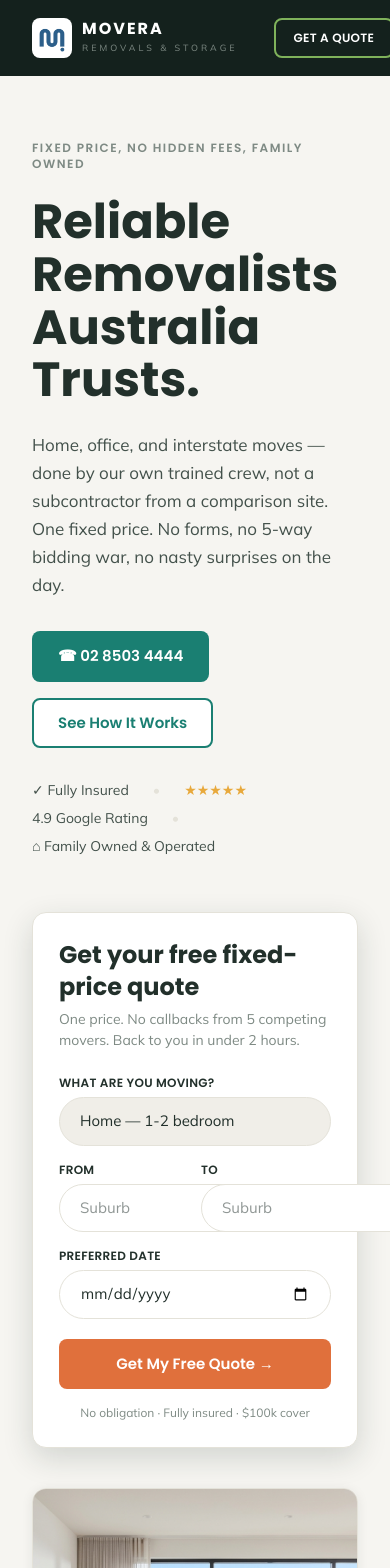
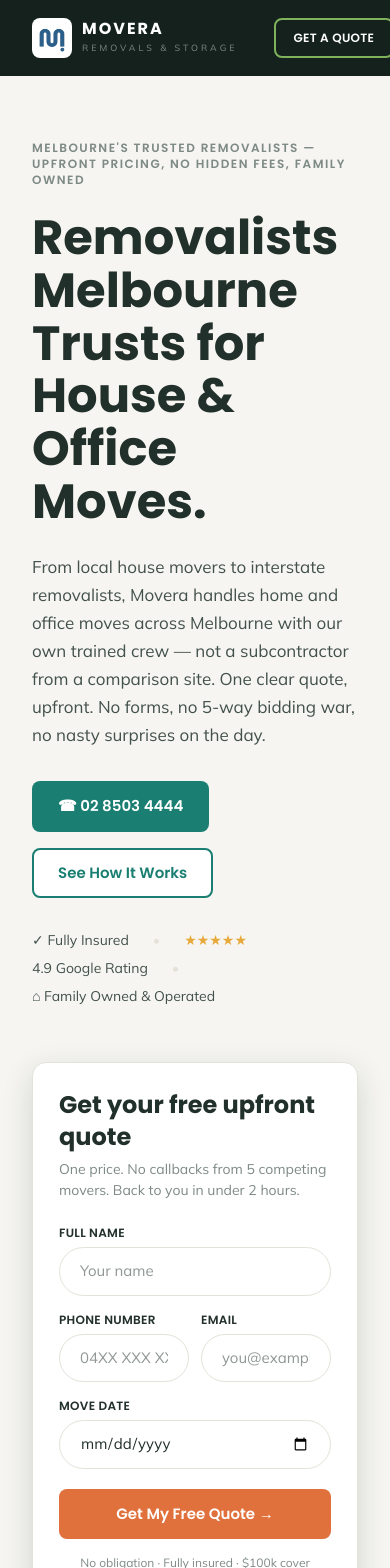
Before and after one commit to saksham-dev0/themovera, a Next.js app: page / in a window 390 px wide. Shown: the top 1568 px of the page. Built offline with nearby package versions, Linux system fonts and the light colour scheme.

Commit message:
FEAT: few changes

```diff
--- a/app/layout.tsx
+++ b/app/layout.tsx
@@ -15,8 +15,9 @@
 });
 
 export const metadata: Metadata = {
-  title: "Movera — Melbourne Removalists",
-  description: "Reliable removalists Melbourne trusts. Fixed price, no hidden fees.",
+  title: "Removalists Melbourne | Movera — Furniture & House Movers",
+  description:
+    "Movera is a trusted removalists Melbourne relies on for local, interstate and office moves. Upfront quotes, professional movers, no hidden fees. Get your free quote today.",
 };
 
 export default function RootLayout({
--- a/app/page.tsx
+++ b/app/page.tsx
@@ -2,7 +2,7 @@
 import Link from "next/link";
 import { Button } from "@/components/ui/Button";
 import { Card, IconTile } from "@/components/ui/Card";
-import { Input, Select, Label } from "@/components/ui/Input";
+import { Input, Label } from "@/components/ui/Input";
 import { Accordion } from "@/components/ui/Accordion";
 import { Nav } from "@/components/ui/Nav";
 import { CTABand, Footer } from "@/components/ui/Footer";
@@ -16,15 +16,15 @@
 ];
 
 const areas = [
-  { city: "Sydney", note: "27 Allen Street, Wolli Creek NSW — plus surrounding suburbs" },
-  { city: "Melbourne", note: "32-44 Keys Road, Cheltenham VIC — plus surrounding suburbs" },
-  { city: "Brisbane", note: "26 Murdoch Circuit, Acacia Ridge QLD — plus surrounding suburbs" },
+  { city: "Bayside & South-East", note: "32-44 Keys Road, Cheltenham VIC — plus Brighton, Sandringham, Mentone and surrounds" },
+  { city: "Melbourne CBD & Inner", note: "Servicing Fitzroy, Richmond, South Yarra, Carlton and inner-city suburbs" },
+  { city: "Eastern & Northern Suburbs", note: "Servicing Box Hill, Doncaster, Preston, Reservoir and surrounding suburbs" },
 ];
 
 const fleet = [
   { title: "Our truck fleet", caption: "Modern, well-maintained trucks sized to your move.", image: "/Interstate.png" },
   { title: "Trained crew", caption: "Background-checked movers, not subcontractors.", image: "/office_removal.png" },
-  { title: "Packing materials", caption: "Boxes, wrap and padding ready for every job.", image: "/movera_storage.png" },
+  { title: "Packing materials", caption: "Boxes, wrap and dolly ready for every job.", image: "/movera_storage.png" },
 ];
 
 const serviceImages: Record<string, string> = {
@@ -39,8 +39,8 @@
 const steps = [
   {
     n: "1",
-    title: "Get One Fixed-Price Quote",
-    body: "Online or by phone in under 3 minutes. No form submissions to 5 companies. One price back to you in under 2 hours.",
+    title: "Get One Upfront Quote",
+    body: "Online or by phone in under 3 minutes. One price back to you in under 2 hours.",
   },
   {
     n: "2",
@@ -50,12 +50,12 @@
   {
     n: "3",
     title: "Our Crew Handles the Rest",
-    body: "Trained removalists, not subcontractors. Wrapping, lifting, transport, and placement done start to finish.",
+    body: "Trained removalists, and subcontractors. Wrapping, lifting, transport, and placement done start to finish.",
   },
 ];
 
 const checklist = [
-  "Fixed price — no hourly meter, no depot-to-depot tricks.",
+  "One upfront quote — no hourly meter, no depot-to-depot tricks.",
   "Trained, background-checked movers. No subcontractors. Ever.",
   "Furniture wrap & floor protection included as standard.",
   "SMS tracking on the day — you always know where your things are.",
@@ -65,7 +65,7 @@
 const reviews = [
   {
     quote:
-      "I'd been burned by a comparison-site mover before — hidden fees, no-show crew, a nightmare. Movera was the opposite. Fixed price, on time, careful with our piano and antiques.",
+      "I'd been burned by a comparison-site mover before — hidden fees, no-show crew, a nightmare. Movera was the opposite. Upfront pricing, on time, careful with our piano and antiques.",
     initials: "SM",
     name: "Sarah M.",
     suburb: "South Yarra",
@@ -79,7 +79,7 @@
   },
   {
     quote:
-      "Called at 6am needing a same-day move. They quoted fixed price, confirmed by 7am, crew there by 1pm. No drama, no surprises on the invoice.",
+      "Called at 6am needing a same-day move. They gave us an upfront quote, confirmed by 7am, crew there by 1pm. No drama, no surprises on the invoice.",
     initials: "PD",
     name: "Portia D.",
     suburb: "Brunswick",
@@ -87,12 +87,14 @@
 ];
 
 const faqs = [
-  { q: "How much does a removalist cost?", a: "It depends on the size of your move, distance and access — but you'll always get one fixed price upfront, confirmed before the day." },
-  { q: "Do you charge by the hour or a fixed price?", a: "Fixed price as standard. We assess volume, distance and access first, so the number we quote is the number on the invoice." },
+  { q: "How much does a removalist in Melbourne cost?", a: "It depends on the size of your move, distance and access — every move's different, so we assess yours and give you a clear, affordable quote upfront, confirmed before the day." },
+  { q: "Do you charge by the hour or give an upfront quote?", a: "We quote upfront as standard. We assess volume, distance and access first, so the number we quote is the number on the invoice — no surprise hourly blowouts." },
+  { q: "Do you do interstate removals as well as local moves?", a: "Yes. As interstate removalists we run regular routes out of Melbourne to Sydney, Brisbane, Adelaide and beyond, alongside our local house and furniture removal services." },
+  { q: "Can you handle office and commercial relocations?", a: "Yes — office relocation is one of our specialties. We schedule after-hours or weekend moves so your business has zero downtime, with IT equipment and workstations handled with care." },
   { q: "Do you do last-minute or same-day moves?", a: "Yes — subject to crew availability. Call us and we'll do our best to get a truck to you the same day." },
   { q: "Are my belongings insured during the move?", a: "Every move includes $100,000 goods-in-transit cover as standard, with optional comprehensive cover available." },
-  { q: "Do you move interstate?", a: "Yes — regular runs to Sydney, Melbourne, Brisbane, Adelaide and Canberra, on our own trucks." },
-  { q: "Do you handle packing, fragile items, and pianos?", a: "Yes. We supply materials for full or partial packing and specialise in pianos, pool tables, antiques and other fragile items." },
+  { q: "What areas do you service?", a: "Melbourne and surrounding suburbs — bayside, inner-city, eastern and northern suburbs — all with our own trained crew and trucks." },
+  { q: "Do you handle packing, fragile items, and pianos?", a: "Yes. As experienced packers and movers we supply materials for full or partial packing and specialise in pianos, pool tables, antiques and other fragile items." },
 ];
 
 export default function Home() {
@@ -104,14 +106,15 @@
       <section className="max-w-[1180px] mx-auto px-8 pt-16 pb-10 grid lg:grid-cols-[1.15fr_0.85fr] gap-14 items-start">
         <div>
           <div className="text-xs font-display font-semibold tracking-[1.5px] uppercase text-ink-400 mb-6">
-            Fixed price, no hidden fees, family owned
+            Melbourne&apos;s trusted removalists — upfront pricing, no hidden fees, family owned
           </div>
           <h1 className="font-display font-bold text-5xl leading-[1.1] text-ink-800 m-0 mb-6">
-            Reliable Removalists Australia Trusts.
+            Removalists Melbourne Trusts for House &amp; Office Moves.
           </h1>
           <p className="text-[17px] leading-[1.65] max-w-[520px] mb-8">
-            Home, office, and interstate moves — done by our own trained crew, not a subcontractor from a
-            comparison site. One fixed price. No forms, no 5-way bidding war, no nasty surprises on the day.
+            From local house movers to interstate removalists, Movera handles home and office moves across
+            Melbourne with our own trained crew — not a subcontractor from a comparison site. One clear quote,
+            upfront. No forms, no 5-way bidding war, no nasty surprises on the day.
           </p>
           <div className="flex flex-wrap items-center gap-4 mb-8">
             <Button variant="secondary">☎ 02 8503 4444</Button>
@@ -130,34 +133,28 @@
         {/* Quote card */}
         <Card className="rounded-md p-8 shadow-floating">
           <div className="font-display font-bold text-2xl text-ink-800 mb-1.5">
-            Get your free fixed-price quote
+            Get your free upfront quote
           </div>
           <p className="m-0 mb-6 text-sm text-ink-400 leading-[1.5]">
             One price. No callbacks from 5 competing movers. Back to you in under 2 hours.
           </p>
           <div className="grid gap-4">
             <div className="grid gap-1.5">
-              <Label className="text-xs uppercase tracking-wide">What are you moving?</Label>
-              <Select defaultValue="Home — 1-2 bedroom">
-                <option>Home — 1-2 bedroom</option>
-                <option>Home — 3-4 bedroom</option>
-                <option>Home — 5+ bedroom</option>
-                <option>Office / commercial</option>
-                <option>Storage only</option>
-              </Select>
+              <Label className="text-xs uppercase tracking-wide">Full name</Label>
+              <Input placeholder="Your name" className="bg-white" />
             </div>
             <div className="grid grid-cols-2 gap-3">
               <div className="grid gap-1.5">
-                <Label className="text-xs uppercase tracking-wide">From</Label>
-                <Input placeholder="Suburb" className="bg-white" />
+                <Label className="text-xs uppercase tracking-wide">Phone number</Label>
+                <Input type="tel" placeholder="04XX XXX XXX" className="bg-white" />
               </div>
               <div className="grid gap-1.5">
-                <Label className="text-xs uppercase tracking-wide">To</Label>
-                <Input placeholder="Suburb" className="bg-white" />
+                <Label className="text-xs uppercase tracking-wide">Email</Label>
+                <Input type="email" placeholder="you@example.com" className="bg-white" />
               </div>
             </div>
             <div className="grid gap-1.5">
-              <Label className="text-xs uppercase tracking-wide">Preferred date</Label>
+              <Label className="text-xs uppercase tracking-wide">Move date</Label>
               <Input type="date" className="bg-white" />
             </div>
             <Button variant="primary" className="w-full mt-1">
@@ -200,7 +197,7 @@
         </div>
         <div className="flex items-end justify-between gap-6 flex-wrap mb-8">
           <h2 className="font-display font-bold text-[28px] leading-[1.2] text-ink-800 m-0 max-w-[640px]">
-            Removalist Services — Every Move, Handled
+            Removalists &amp; Moving Services Melbourne Relies On
           </h2>
           <Link
             href="/services"
@@ -270,9 +267,9 @@
               No middleman. No bidding war. Just your move, done properly.
             </h2>
             <p className="text-[15px] leading-[1.7] text-white/70 mb-7 max-w-[480px]">
-              Comparison sites sell your details to 4-5 movers who undercut each other — and cut corners. With
-              Movera you get one dedicated crew, one fixed price, and a coordinator who knows your move inside
-              out.
+              Comparison sites sell your details to 4-5 movers and packers who undercut each other — and cut
+              corners. With Movera, an affordable and professional removalist Melbourne locals recommend, you get
+              one dedicated crew, one upfront price, and a coordinator who knows your move inside out.
             </p>
             <div className="grid gap-3">
               {checklist.map((item) => (
@@ -294,7 +291,7 @@
           Areas We Service
         </div>
         <h2 className="font-display font-bold text-[28px] text-ink-800 m-0 mb-8 max-w-[640px]">
-          Servicing Sydney, Melbourne &amp; Brisbane — and everywhere in between
+          Local movers servicing Melbourne and surrounding suburbs
         </h2>
         <div className="grid sm:grid-cols-3 gap-6">
           {areas.map((a) => (
--- a/components/ui/Input.tsx
+++ b/components/ui/Input.tsx
@@ -1,7 +1,7 @@
 import { InputHTMLAttributes, LabelHTMLAttributes, SelectHTMLAttributes, TextareaHTMLAttributes } from "react";
 
 const fieldBase =
-  "border-[1.5px] border-border outline-none rounded-pill px-5 py-3 font-sans text-[15px] text-ink-800 bg-gray-100 focus:border-teal-500 focus:shadow-[0_0_0_4px_rgba(26,127,114,0.15)] transition-shadow";
+  "w-full min-w-0 border-[1.5px] border-border outline-none rounded-pill px-5 py-3 font-sans text-[15px] text-ink-800 bg-gray-100 focus:border-teal-500 focus:shadow-[0_0_0_4px_rgba(26,127,114,0.15)] transition-shadow";
 
 export function Input({ className = "", error, ...props }: InputHTMLAttributes<HTMLInputElement> & { error?: boolean }) {
   return (
```
Also changed, not shown: components/ui/Footer.tsx (+6 -17 lines).
